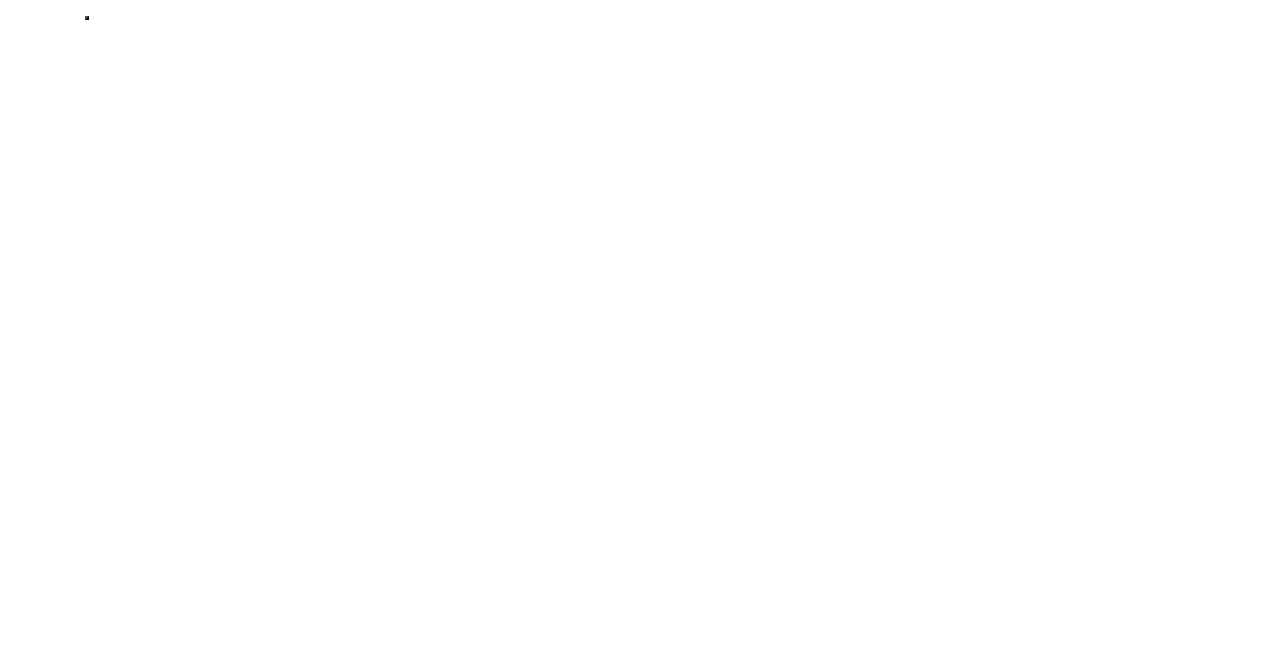
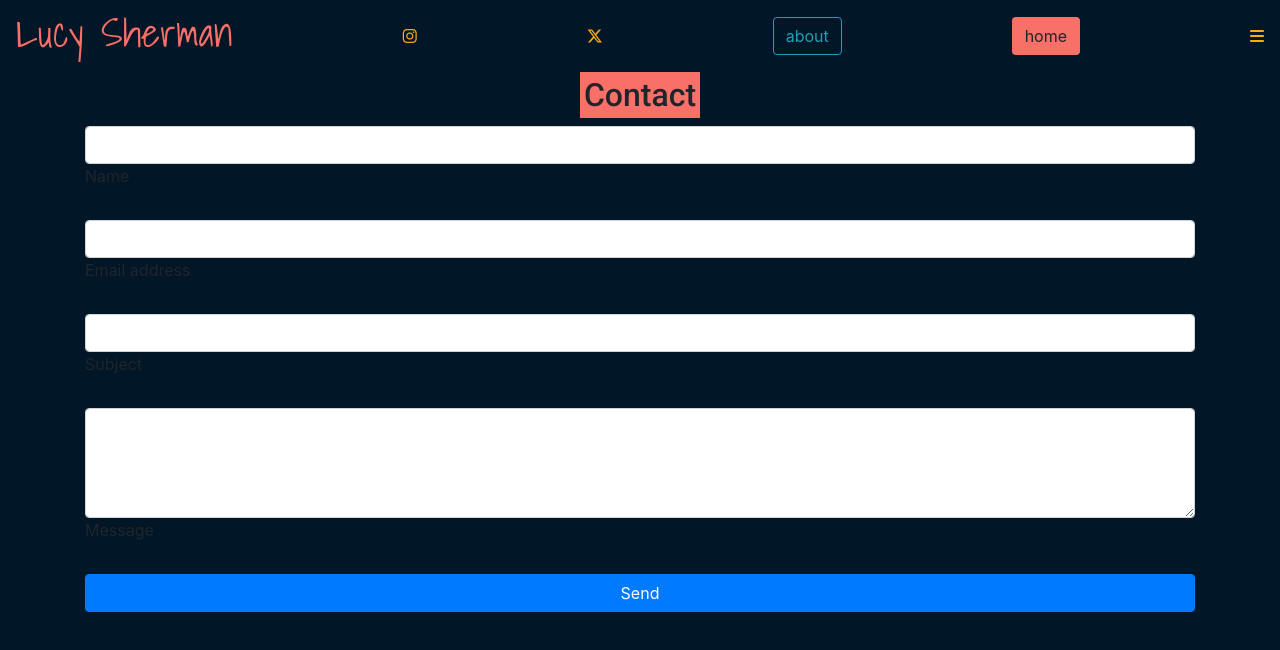
Before and after one commit to Pyro-Kinetic/Photographer-Portfolio, a plain HTML site: page contact.html in a window 1280 px wide. Drawn offline with nearby package versions, Linux system fonts and the light colour scheme.

Commit message:
Add a navbar and contact form to contact.html
Introduced a styled navbar with social links and navigation buttons. Added a fully functional contact form with inputs for name, email, subject, and message, along with a submit button. Updated CSS to include a background color for the body.

```diff
--- a/contact.html
+++ b/contact.html
@@ -4,17 +4,74 @@
     <!--bootstrap meta-tags and bootstrap CSS-->
     <meta charset="UTF-8">
     <meta name="viewport" content="width=device-width, initial-scale=1, shrink-to-fit=no">
+
+    <!--bootstrap CSS tag-->
     <link rel="stylesheet" href="https://cdn.jsdelivr.net/npm/bootstrap@4.3.1/dist/css/bootstrap.min.css"
           integrity="sha384-ggOyR0iXCbMQv3Xipma34MD+dH/1fQ784/j6cY/iJTQUOhcWr7x9JvoRxT2MZw1T" crossorigin="anonymous">
+
+    <!--font awesome-->
+    <script src="https://kit.fontawesome.com/c13244d5b1.js" crossorigin="anonymous"></script>
+
+    <!--google fonts-->
+    <link rel="preconnect" href="https://fonts.googleapis.com">
+    <link rel="preconnect" href="https://fonts.gstatic.com" crossorigin>
+    <link href="https://fonts.googleapis.com/css2?family=Roboto:ital,wght@0,100..900;1,100..900&family=Shadows+Into+Light&display=swap"
+          rel="stylesheet">
+
+    <!--my stylesheet-->
     <link rel="stylesheet" href="style.css">
+
     <title>Contact Form</title>
+
 </head>
 <body>
-<div class="container">
-    <div class="contact"></div>
-    <section class="form-container"></section>
-    <button class="submit"></button>
-    <section class="toaster-div"></section>
+<!-----------------------------------------navbar---------------------------------------------------------------------->
+<nav class="navbar">
+    <h1 class="shadows-into-light-regular | cursor-default">Lucy Sherman</h1>
+    <a class="orange-web" href="https://www.instagram.com/"><i class="fa-brands fa-instagram"></i></a>
+    <a class="orange-web" href="https://x.com/"><i class="fa-brands fa-x-twitter"></i></a>
+    <a class="btn btn-outline-info d-none d-md-block d-lg-block d-xl-block" href="./contact.html">about</a>
+    <a class="btn bitter-sweet-background d-none d-lg-block d-lg-block d-xl-block" href="./main.html">home</a>
+    <a class="orange-web" href="./menu.html"><i class="fa-solid fa-bars"></i></a>
+</nav>
+
+<!------------------------------------------form----------------------------------------------------------------------->
+<div class="container | rich-black-background">
+    <form id="contact-form" action="mail.php" method="POST">
+        <!-- Title -->
+        <div class="d-flex justify-content-center">
+            <h2 class="bitter-sweet-background p-1 | roboto-900">Contact</h2>
+        </div>
+
+        <!-- Name input -->
+        <div data-mdb-input-init class="form-outline mb-4">
+            <input type="text" id="name" name="name" class="form-control" />
+            <label class="form-label" for="name">Name</label>
+        </div>
+
+        <!-- Email input -->
+        <div data-mdb-input-init class="form-outline mb-4">
+            <input type="email" id="email" name="email" class="form-control" />
+            <label class="form-label" for="email">Email address</label>
+        </div>
+
+        <!-- Subject input -->
+        <div data-mdb-input-init class="form-outline mb-4">
+            <input type="text" id="subject" name="subject" class="form-control" />
+            <label class="form-label" for="subject">Subject</label>
+        </div>
+
+        <!-- Message input -->
+        <div data-mdb-input-init class="form-outline mb-4">
+            <textarea class="form-control" id="message" name="message" rows="4"></textarea>
+            <label class="form-label" for="message">Message</label>
+        </div>
+
+        <!-- Submit button -->
+        <button data-mdb-button-init id="submit-form" type="submit" data-mdb-ripple-init class="btn btn-primary btn-block mb-4">
+            Send
+        </button>
+    </form>
 </div>
 </body>
 </html>
--- a/style.css
+++ b/style.css
@@ -3,6 +3,10 @@
     margin: 0;
     padding: 0;
     box-sizing: border-box;
+}
+
+body {
+    background-color: #011627;
 }
 
 
```
